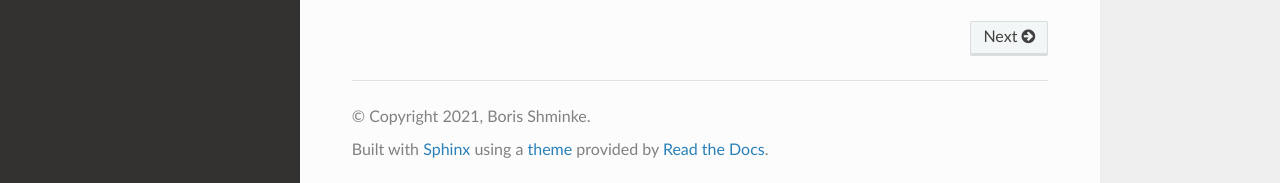
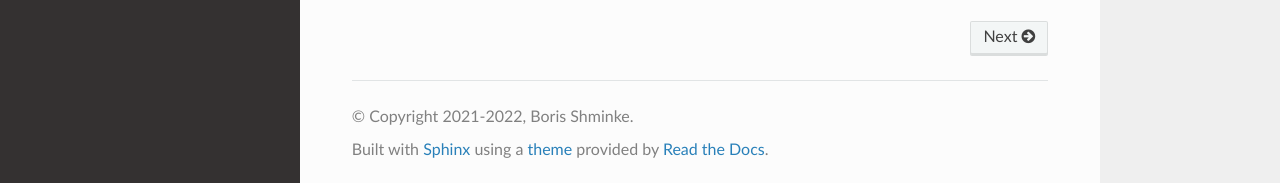
Before and after one commit to inpefess/residuated-binars, a Sphinx documentation site: the page built from doc/source/index.rst, in a window 1280 px wide and 900 px high, scrolled down 577 px. Shown: the part 714-897 px from the top of the window. Built offline with Sphinx 7.4.7 and the Read the Docs theme 2.0.0, drawn with Linux system fonts in a browser that asks for light colours.

Commit message:
update copyright and version

```diff
--- a/doc/source/conf.py
+++ b/doc/source/conf.py
@@ -21,8 +21,8 @@
 # pylint: disable=invalid-name
 project = "residuated-binars"
 # pylint: disable=invalid-name,redefined-builtin
-copyright = "2021, Boris Shminke"
+copyright = "2021-2022, Boris Shminke"
 author = "Boris Shminke"
-release = "0.1.0"
+release = "0.0.3"
 extensions = ["sphinx.ext.autodoc"]
 html_theme = "sphinx_rtd_theme"
```
